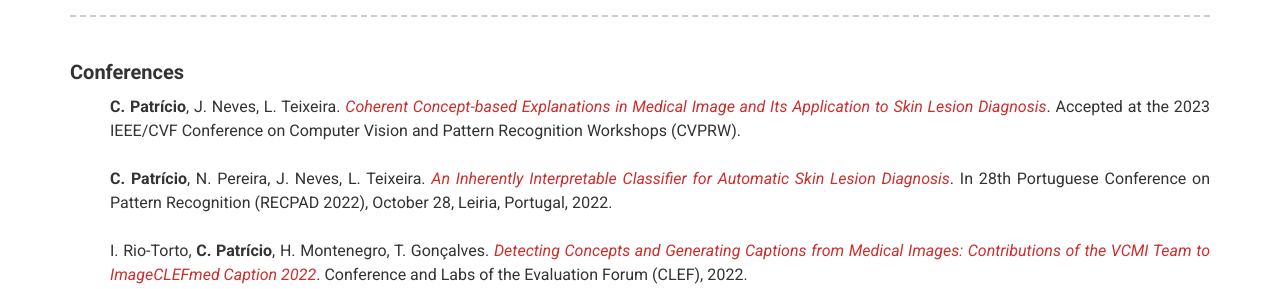
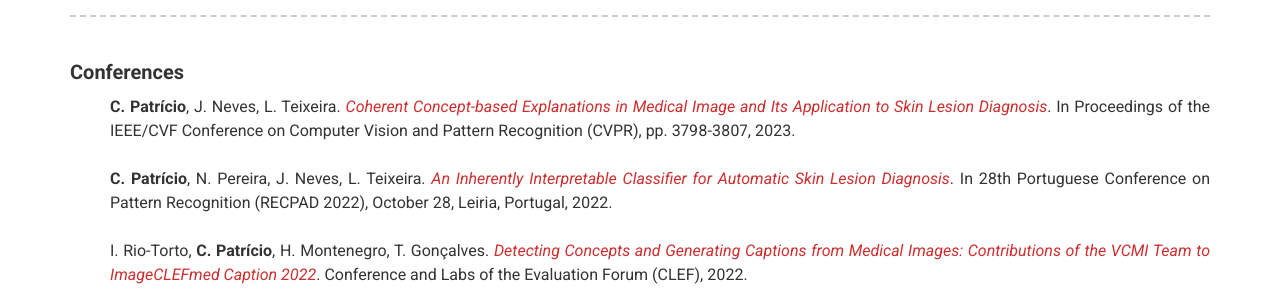
Before and after one commit to CristianoPatricio/cristianopatricio.github.io, a Jekyll site: the page built from index.md, in a window 1280 px wide and 900 px high, scrolled down 2221 px. Shown: the part 163-452 px from the top of the window. Built offline with Jekyll 4.4.1, drawn with Linux system fonts in a browser that asks for light colours; nearby versions of some CDN libraries.

Commit message:
Update _config.yml

```diff
--- a/_config.yml
+++ b/_config.yml
@@ -52,7 +52,7 @@
     <p style="font-size:20px;"><b>Conferences</b></p>
     <ul style="list-style-type: none;" >
         <li>
-            <b>C. Patrício</b>, J. Neves, L. Teixeira. <a href="#" style="color: #cf2e2e;" target="blank"><em>Coherent Concept-based Explanations in Medical Image and Its Application to Skin Lesion Diagnosis</em></a>. Accepted at the 2023 IEEE/CVF Conference on Computer Vision and Pattern Recognition Workshops (CVPRW).
+            <b>C. Patrício</b>, J. Neves, L. Teixeira. <a href="https://openaccess.thecvf.com/content/CVPR2023W/SAIAD/papers/Patricio_Coherent_Concept-Based_Explanations_in_Medical_Image_and_Its_Application_to_CVPRW_2023_paper.pdf" style="color: #cf2e2e;" target="blank"><em>Coherent Concept-based Explanations in Medical Image and Its Application to Skin Lesion Diagnosis</em></a>. In Proceedings of the IEEE/CVF Conference on Computer Vision and Pattern Recognition (CVPR), pp. 3798-3807, 2023.
         </li>
         <br>
         <li>
```
